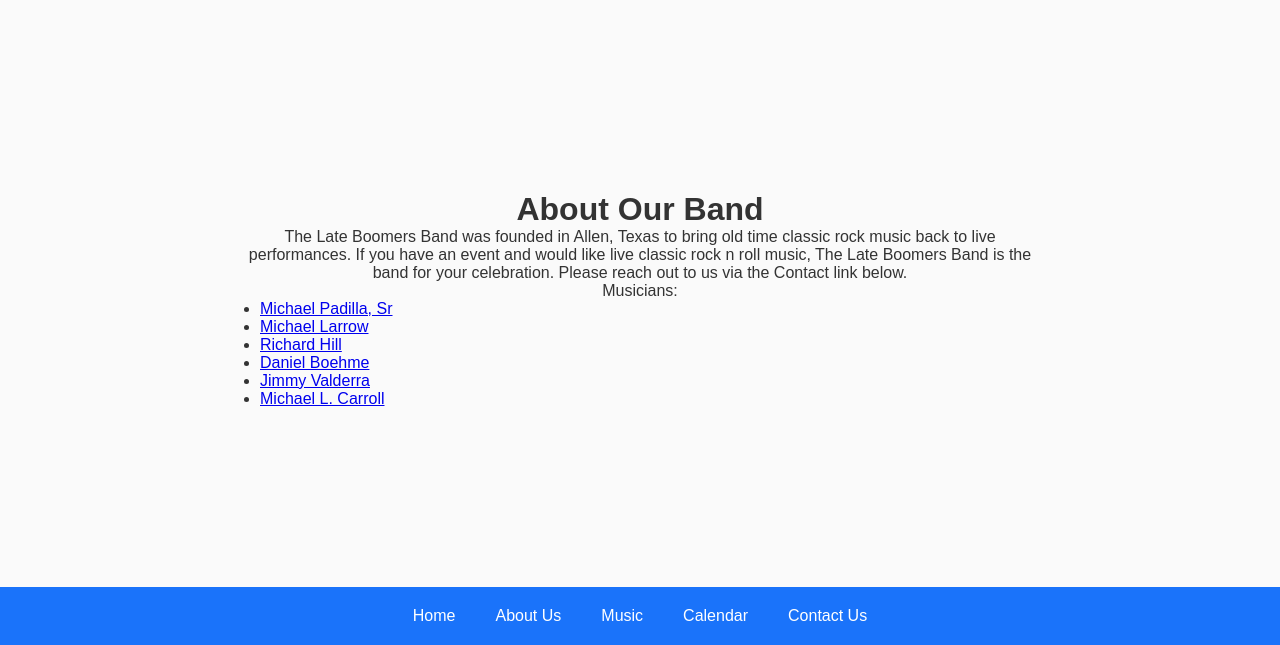
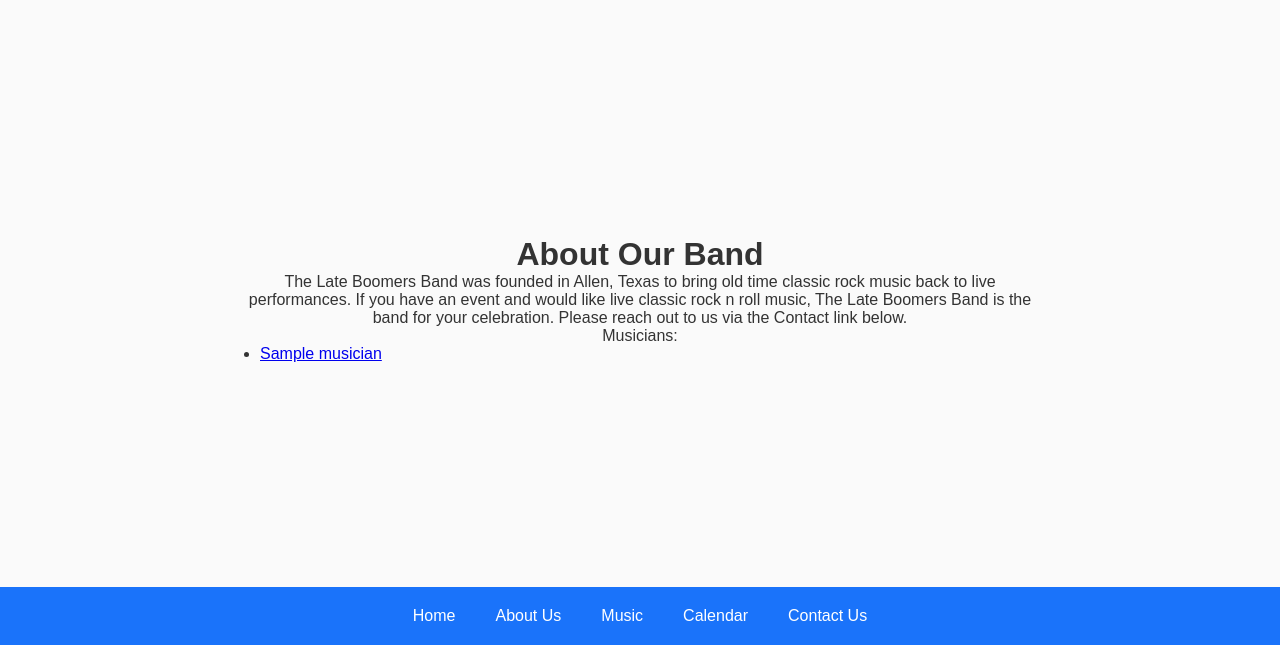
Before and after one commit to musicarroll/band_website, a Django app: page /about/ in a window 1280 px wide. Shown: the part 155-800 px from the top of the page. Run offline with Django 5.2, Linux system fonts and the light colour scheme; tables that the repository leaves empty hold one stand-in row (values such as "Sample post").

Commit message:
Made list of musicians dynamic

```diff
--- a/band/templates/band/about.html
+++ b/band/templates/band/about.html
@@ -15,14 +15,10 @@ About the Late Boomers Oldies Rock Band
     to us via the Contact link below.</p>
     Musicians:
 </center>
-    <ul>
-    <li><a href="{% url 'bio_page' 2 %}">Michael Padilla, Sr</a></li>
-    <li><a href="{% url 'bio_page' 3 %}">Michael Larrow</a></li>
-    <li><a href="{% url 'bio_page' 4 %}">Richard Hill</a></li>
-    <li><a href="{% url 'bio_page' 5 %}">Daniel Boehme</a></li>
-    <li><a href="{% url 'bio_page' 6 %}">Jimmy Valderra</a></li>
-    <li><a href="{% url 'bio_page' 1 %}">Michael L. Carroll</a></li>
-    </ul>
-
+<ul>
+    {% for musician in musicians %}
+        <li><a href="{% url 'bio_page' musician.id %}">{{ musician.name }}</a></li>
+    {% endfor %}
+</ul>
+</div>
     {% endblock %}
-</div>
--- a/band/views.py
+++ b/band/views.py
@@ -8,7 +8,8 @@ def landing_page(request):
     return render(request, 'band/landing.html')
 
 def about_page(request):
-    return render(request, 'band/about.html')
+    musicians = Musician.objects.all()  # Retrieve all musicians
+    return render(request, 'band/about.html', {'musicians': musicians})
 
 def music_page(request):
     audio_clips = AudioClip.objects.all()
```
